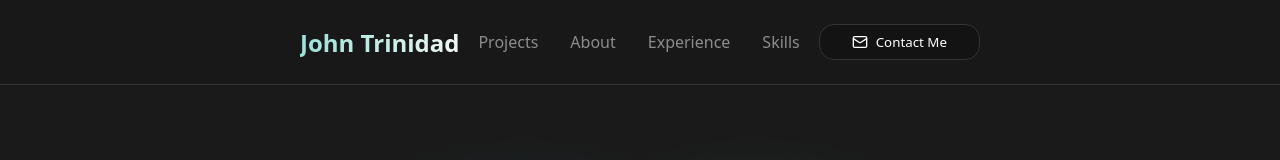
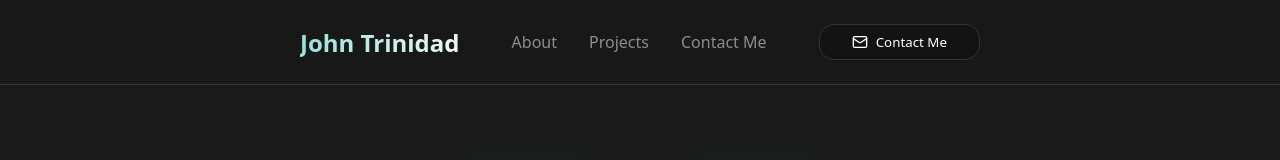
Before and after one commit to trinidj/updated-personal-porfolio, a Vue app: page / in a window 1280 px wide. Shown: the top 160 px of the page. Built offline with nearby package versions, Linux system fonts and the light colour scheme.

Commit message:
feat: add smooth scroll navigation to Header component

```diff
--- a/src/components/shared/Header.vue
+++ b/src/components/shared/Header.vue
@@ -3,7 +3,11 @@
   import { Mail } from 'lucide-vue-next';
   import { animate } from 'animejs';
 
-  const navItems = ['Projects', 'About', 'Experience', 'Skills'];
+  const navItems = [
+    { name: 'About', id: 'about-section' },
+    { name: 'Projects', id: 'projects-section' },
+    { name: 'Contact Me', id: 'contact section'}
+  ];
 
   const slideIn = (event) => {
     animate(event.target, {});
@@ -11,7 +15,15 @@
 
   const slideOut = (event) => {
     animate(event.target, {});
-  }
+  };
+
+  const scrollToSection = (sectionId) => {
+    const section = document.getElementById(sectionId);
+
+    if (section) {
+      section.scrollIntoView({ behavior: 'smooth' });
+    }
+  };
 </script>
 
 <template>
@@ -25,12 +37,13 @@
         <ul class="list">
           <li
             v-for="item in navItems"
-            :key="item"
+            :key="item.name"
             class="list-item"
             @mouseover="slideIn"
             @mouseout="slideOut"
+            @click="scrollToSection(item.id)"
           >
-            <a href="">{{ item }}</a>
+            <a href="#" @click.prevent>{{ item.name }}</a>
           </li>
         </ul>
       </div>
```
